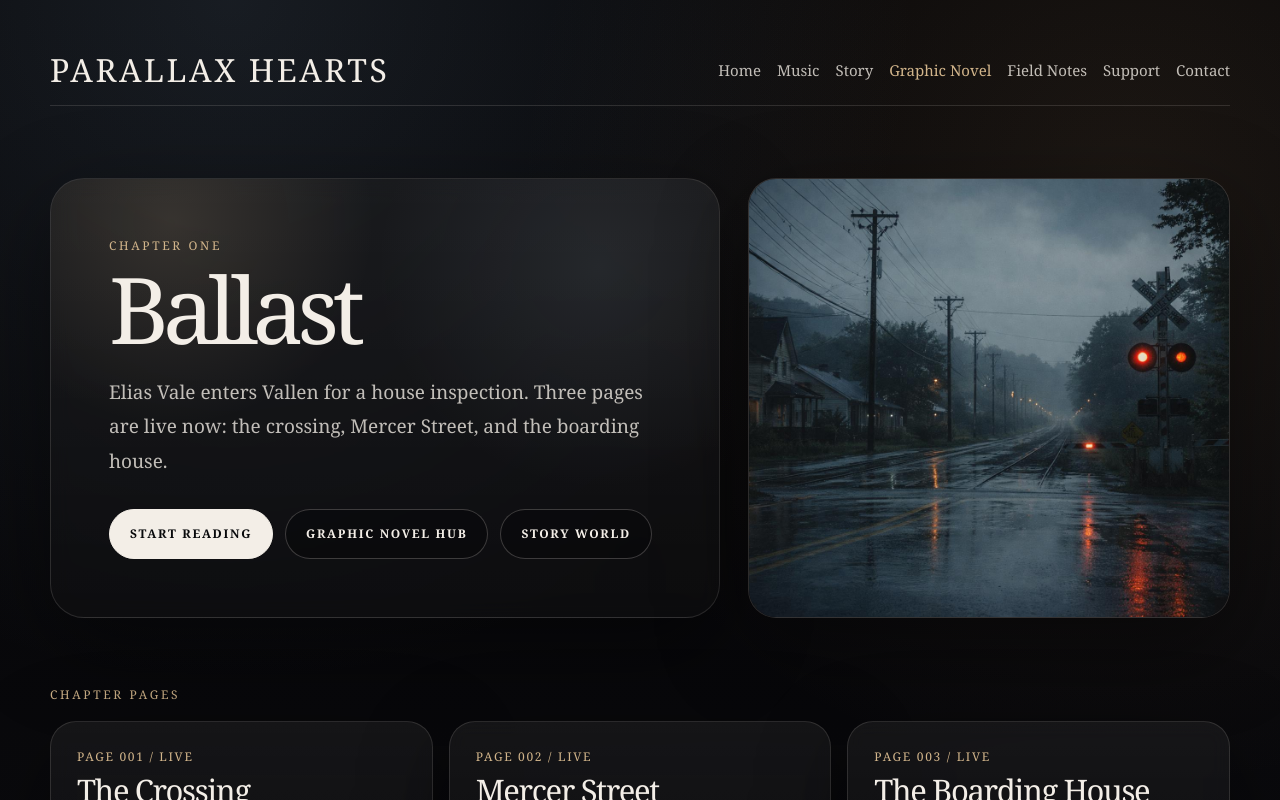
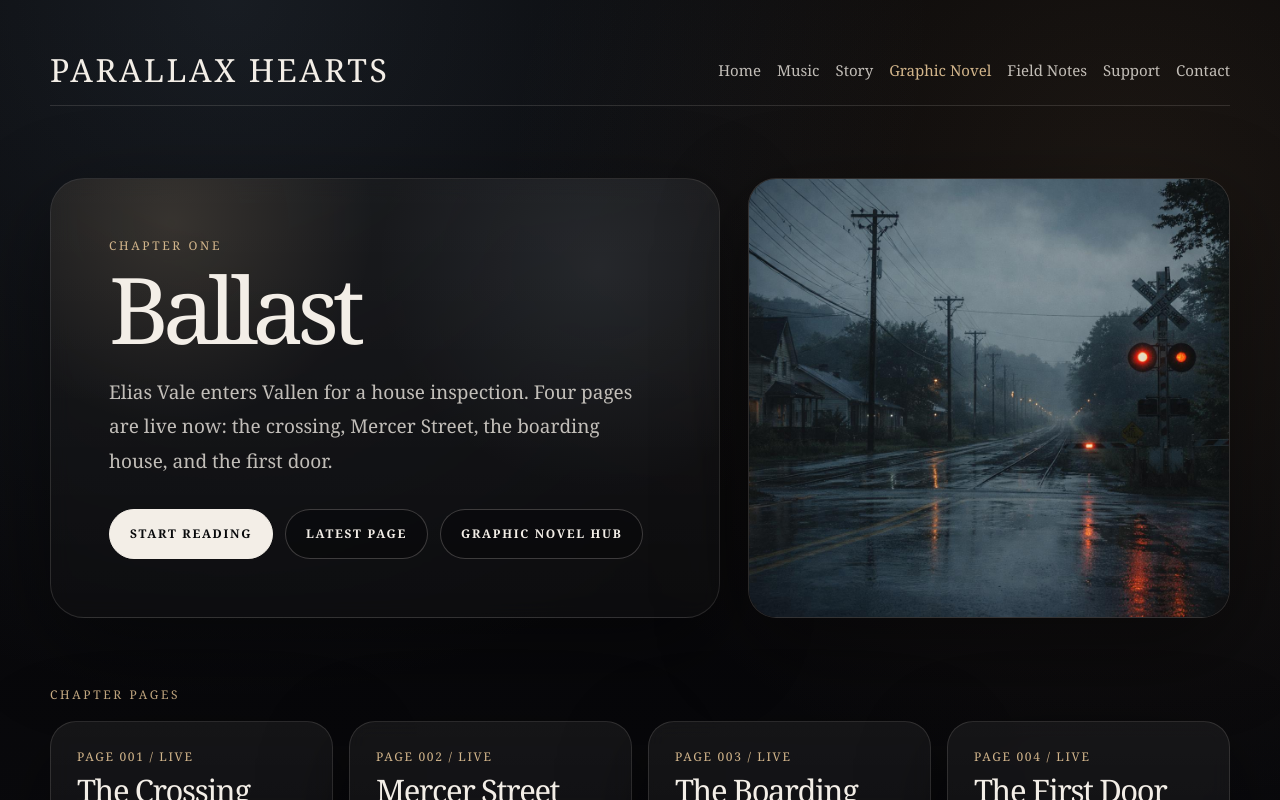
Before and after one commit to chthomps4/parallaxhearts-site, a Next.js app in the folder site/: page /graphic-novel/chapter-one in a window 1280 px wide. Shown: the top 800 px of the page. Built offline with nearby package versions, Linux system fonts and the light colour scheme.

Commit message:
Bundle update chapter one archive

```diff
--- a/site/app/graphic-novel/chapter-one/page.tsx
+++ b/site/app/graphic-novel/chapter-one/page.tsx
@@ -49,6 +49,13 @@ const chapterPages = [
     status: "Live",
     text: "The first inspection site waits under rainwater, old paint, loose gutters, and second-floor windows.",
     href: "/graphic-novel/chapter-one/page-003",
+  },
+  {
+    number: "004",
+    title: "The First Door",
+    status: "Live",
+    text: "Elias finds the key, checks the frame, and steps into the boarding house with habit leading and story following.",
+    href: "/graphic-novel/chapter-one/page-004",
   },
 ];
 
@@ -172,9 +179,9 @@ export default function ChapterOnePage() {
                     fontSize: "19px",
                   }}
                 >
-                  Elias Vale enters Vallen for a house inspection. Three pages
-                  are live now: the crossing, Mercer Street, and the boarding
-                  house.
+                  Elias Vale enters Vallen for a house inspection. Four pages
+                  are live now: the crossing, Mercer Street, the boarding house,
+                  and the first door.
                 </p>
 
                 <div
@@ -189,12 +196,12 @@ export default function ChapterOnePage() {
                     Start Reading
                   </Link>
 
+                  <Link href="/graphic-novel/chapter-one/page-004" className="secondary-button">
+                    Latest Page
+                  </Link>
+
                   <Link href="/graphic-novel" className="secondary-button">
                     Graphic Novel Hub
-                  </Link>
-
-                  <Link href="/project" className="secondary-button">
-                    Story World
                   </Link>
                 </div>
               </div>
```
